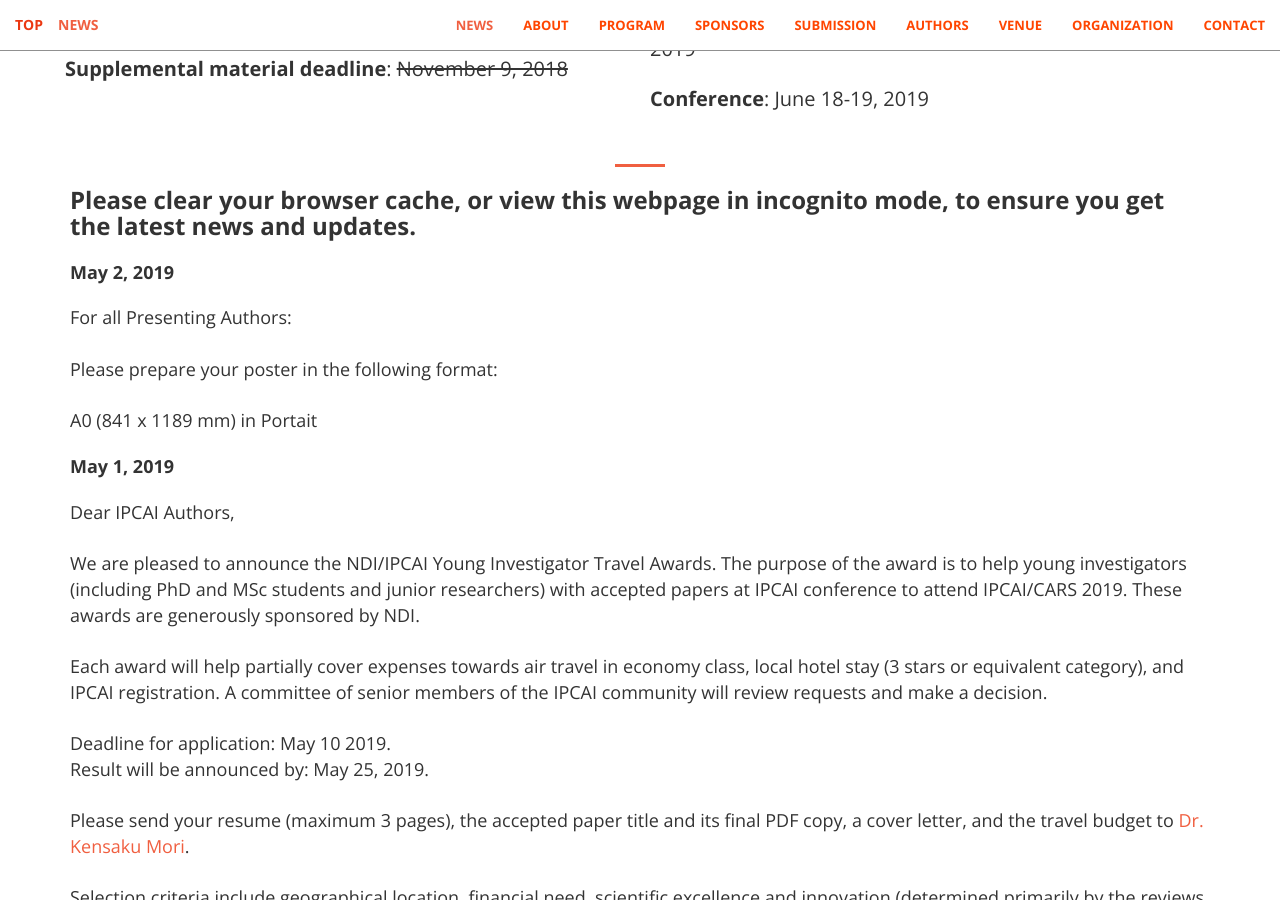
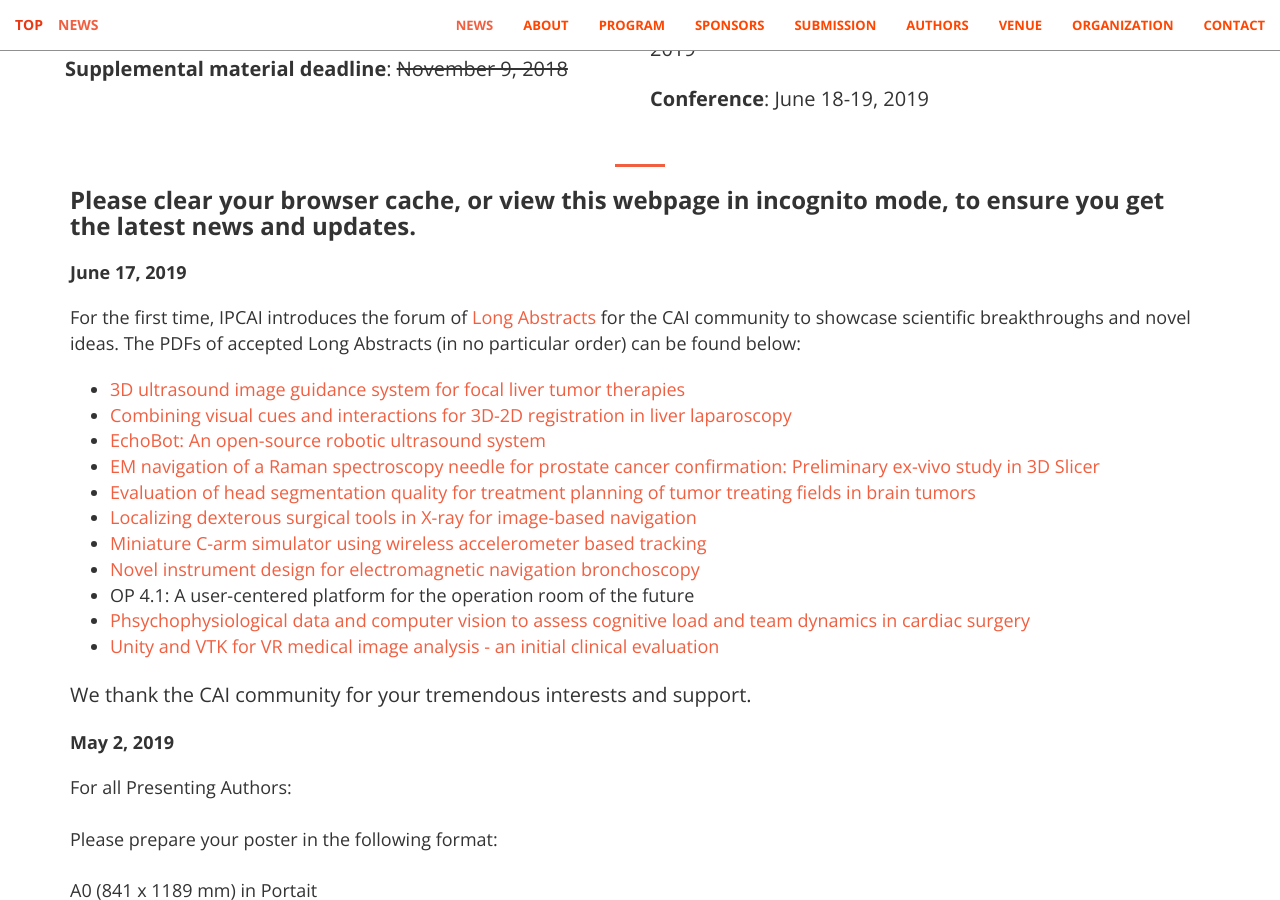
Before and after one commit to ipcai2021/ipcai2021.github.io, a Jekyll site: the page built from index.html, in a window 1280 px wide and 900 px high, scrolled down 1142 px. Built offline with Jekyll 4.4.1, drawn with Linux system fonts in a browser that asks for light colours.

Commit message:
updated with PDFs of Long Abstracts
sponsor logo

```diff
--- a/_includes/news.html
+++ b/_includes/news.html
@@ -70,6 +70,27 @@
                             <h3>
                             <strong>Please clear your browser cache, or view this webpage in incognito mode, to ensure you get the latest news and updates.</strong>
                         </h3>
+                    </dl>
+                    <dl>
+                        <dt>June 17, 2019</dt><p><dd>
+                            For the first time, IPCAI introduces the forum of <a class="page-scroll" href="#CFPLA">Long Abstracts</a> for the CAI community to showcase scientific breakthroughs and novel ideas. The PDFs of accepted Long Abstracts (in no particular order) can be found below: </p>
+
+                            <p>
+                            <ul>
+                                <li><a href="pdf\Long_Abstracts\Gillies_etal_IPCAI_2019_Long_Abstract.pdf" target="_blank">3D ultrasound image guidance system for focal liver tumor therapies</a></li>
+                                <li><a href="pdf\Long_Abstracts\Espinel_etal_IPCAI_2019_Long_Abstract.pdf" target="_blank">Combining visual cues and interactions for 3D-2D registration in liver laparoscopy</a></li>
+                                <li><a href="pdf\Long_Abstracts\Ostvik_etal_IPCAI_2019_Long_Abstract.pdf" target="_blank">EchoBot: An open-source robotic ultrasound system</a></li>
+                                <li><a href="pdf\Long_Abstracts\Shams_etal_2019_Long_Abstract.pdf" target="_blank">EM navigation of a Raman spectroscopy needle for prostate cancer confirmation: Preliminary ex-vivo study in 3D Slicer</a></li>
+                                <li><a href="pdf\Long_Abstracts\Shamir_Bomzon_IPCAI_2019_Long_Abstract.pdf" target="_blank">Evaluation of head segmentation quality for treatment planning of tumor treating fields in brain tumors</a></li>
+                                <li><a href="pdf\Long_Abstracts\Cone_etal_IPCAI_2019_Long_Abstract.pdf" target="_blank">Localizing dexterous surgical tools in X-ray for image-based navigation</a></li>
+                                <li><a href="pdf\Long_Abstracts\Allen_etal_IPCAI_2019_Long_Abstract.pdf" target="_blank">Miniature C-arm simulator using wireless accelerometer based tracking</a></li>
+                                <li><a href="pdf\Long_Abstracts\Jaeger_etal_IPCAI_2019_Long_Abstract.pdf" target="_blank">Novel instrument design for electromagnetic navigation bronchoscopy</a></li>
+                                <li>OP 4.1:  A user-centered platform for the operation room of the future</li>
+                                <li><a href="pdf\Long_Abstracts\Diaz_etal_IPCAI_2019_Long_Abstract.pdf" target="_blank">Phsychophysiological data and computer vision to assess cognitive load and team dynamics in cardiac surgery</a></li>
+                                <li><a href="pdf\Long_Abstracts\Wheeler_etal_IPCAI_2019_Long_Abstract.pdf" target="_blank">Unity and VTK for VR medical image analysis - an initial clinical evaluation</a></li>
+                            </ul></p>
+                            <p>We thank the CAI community for your tremendous interests and support. </p>
+                        </dd>
                     </dl>
                     <dl>
                         <dt>May 2, 2019</dt><p><dd>
--- a/_includes/sponsors.html
+++ b/_includes/sponsors.html
@@ -108,6 +108,21 @@
                     </div>
                 </a>
             </div>
+            <div class="col-lg-4 col-sm-6">
+                <a href="https://www.aptorumgroup.com/" target="_blank" class="portfolio-box" >
+                    <img src="img/sponsor_logo/signate_logo_newx200.png" class="img-responsive" alt="">
+                    <div class="portfolio-box-caption">
+                        <div class="portfolio-box-caption-content">
+                            <div class="project-category text-faded">
+                                Signate Life Science
+                            </div>
+                            <div class="project-name">
+                                More about Signate Life Science
+                            </div>
+                        </div>
+                    </div>
+                </a>
+            </div>
         </div>
     </div>
 
```
Also changed, not shown: img/sponsor_logo/aptorum_logo.jpg (added), img/sponsor_logo/signate_logo.png (added), img/sponsor_logo/signate_logo_newx200.png (added), 14 other files.
